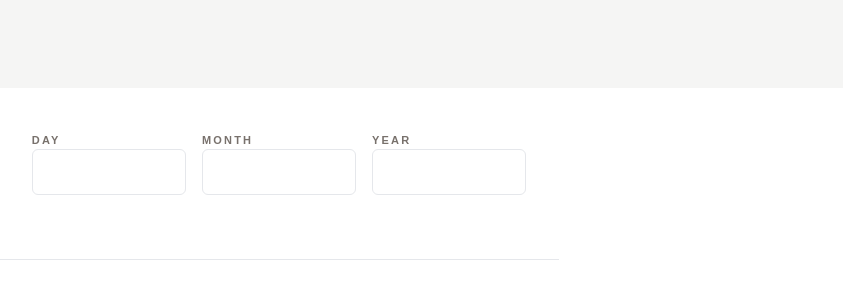
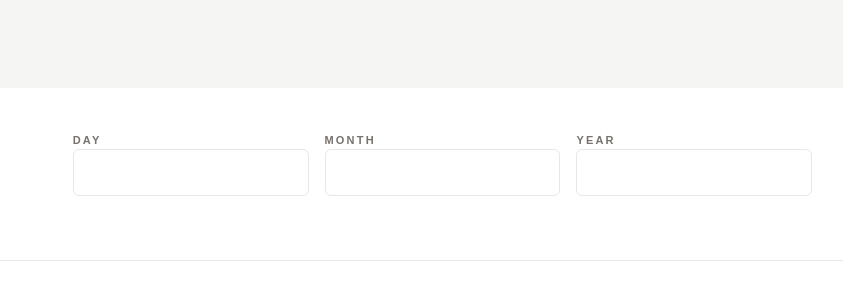
Before and after one commit to lingyundai/age-calculator, a React (Create React App) app: page / in a window 1280 px wide. Shown: the part 72-372 px from the top of the page, without its empty margins (136-979 px from the left). Built offline with nearby package versions, Linux system fonts and the light colour scheme.

Commit message:
input text styling

```diff
--- a/src/components/Calculator.js
+++ b/src/components/Calculator.js
@@ -4,15 +4,21 @@ function Calculator() {
             <div class="flex pt-5 space-x-4 justify-center">
                 <div class="w-1/4">
                     <label>DAY</label>
-                    <input name="day" class="border rounded-md w-full py-3.5 focus:outline-none focus:border-violet-500" />
+                    <input name="day" class="border rounded-md w-full
+                         text-lg py-2 text-black tracking-wider font-poppins indent-3
+                         focus:outline-none focus:border-violet-500" />
                 </div>
                 <div class="w-1/4">
                     <label>MONTH</label>
-                    <input name="month" class="border rounded-md w-full py-3.5 focus:outline-none focus:border-violet-500" />
+                    <input name="month" class="border rounded-md w-full
+                        text-lg py-2 text-black tracking-wider font-poppins indent-3
+                        focus:outline-none focus:border-violet-500" />
                 </div>
                 <div class="w-1/4">
                     <label>YEAR</label>
-                    <input name="year" class="border rounded-md w-full py-3.5 focus:outline-none focus:border-violet-500" />
+                    <input name="year" class="border rounded-md w-full
+                        text-lg py-2 text-black tracking-wider font-poppins indent-3
+                        focus:outline-none focus:border-violet-500" />
                 </div>
             </div>
             <div class="pt-16 px-7">
--- a/tailwind.config.js
+++ b/tailwind.config.js
@@ -15,6 +15,9 @@ module.exports = {
         'large': '100px',
         'default': '30px',
       },
+      fontSize: {
+        'lg': ['19px', '29px'],
+      },
     },
   },
   plugins: [],
```
